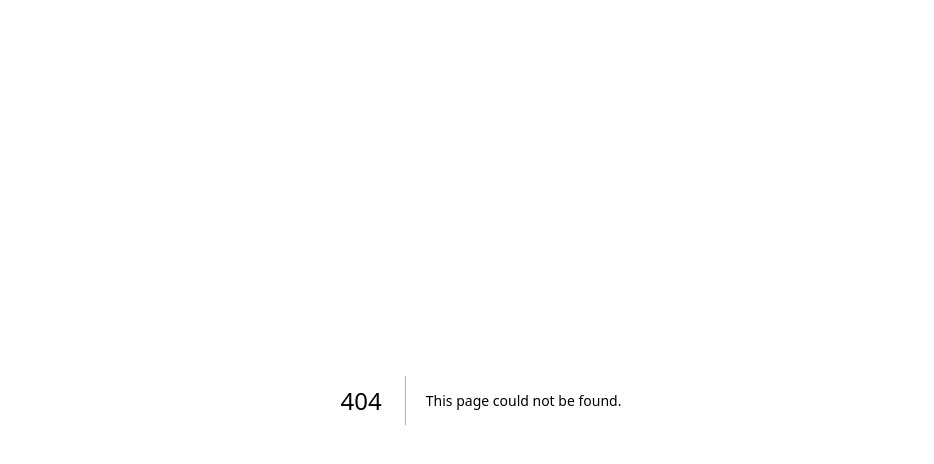
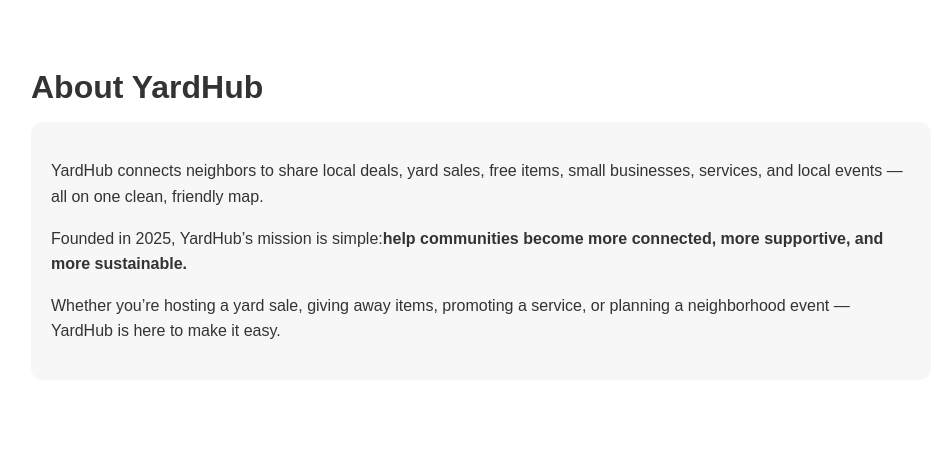
Before and after one commit to jkydd13/useyardhub, a Next.js app: page /about in a window 1280 px wide. Before the commit this address had no page. Shown: the top 464 px of the page, without its empty margins (159-1093 px from the left). Built offline with nearby package versions, Linux system fonts and the light colour scheme.

Commit message:
Create about.js

```diff
--- /dev/null
+++ b/pages/about.js
@@ -0,0 +1,41 @@
+export default function About() {
+  return (
+    <main style={{
+      maxWidth: "900px",
+      margin: "0 auto",
+      padding: "40px 20px",
+      fontFamily: "Arial, sans-serif",
+      color: "#333",
+    }}>
+
+      <h1 style={{
+        fontSize: "2rem",
+        fontWeight: "700",
+        marginBottom: "1rem"
+      }}>
+        About YardHub
+      </h1>
+
+      <div style={{
+        background: "#f7f7f7",
+        padding: "20px",
+        borderRadius: "12px",
+        lineHeight: "1.6"
+      }}>
+        <p>
+          YardHub connects neighbors to share local deals, yard sales, free items,
+          small businesses, services, and local events — all on one clean,
+          friendly map.
+        </p>
+        <p>
+          Founded in 2025, YardHub’s mission is simple:
+          <strong>help communities become more connected, more supportive, and more sustainable.</strong>
+        </p>
+        <p>
+          Whether you’re hosting a yard sale, giving away items, promoting a service,
+          or planning a neighborhood event — YardHub is here to make it easy.
+        </p>
+      </div>
+    </main>
+  );
+}
```
